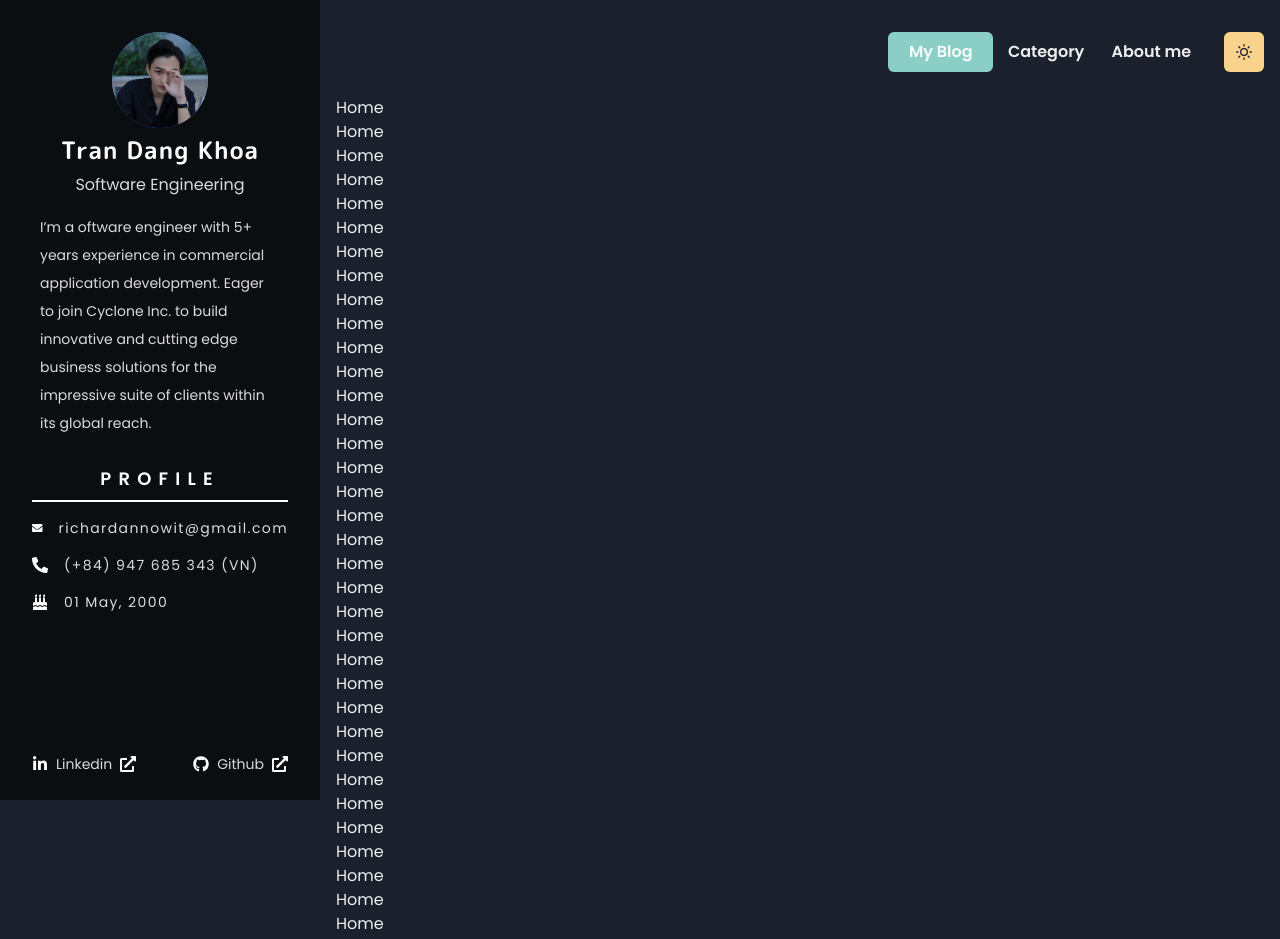
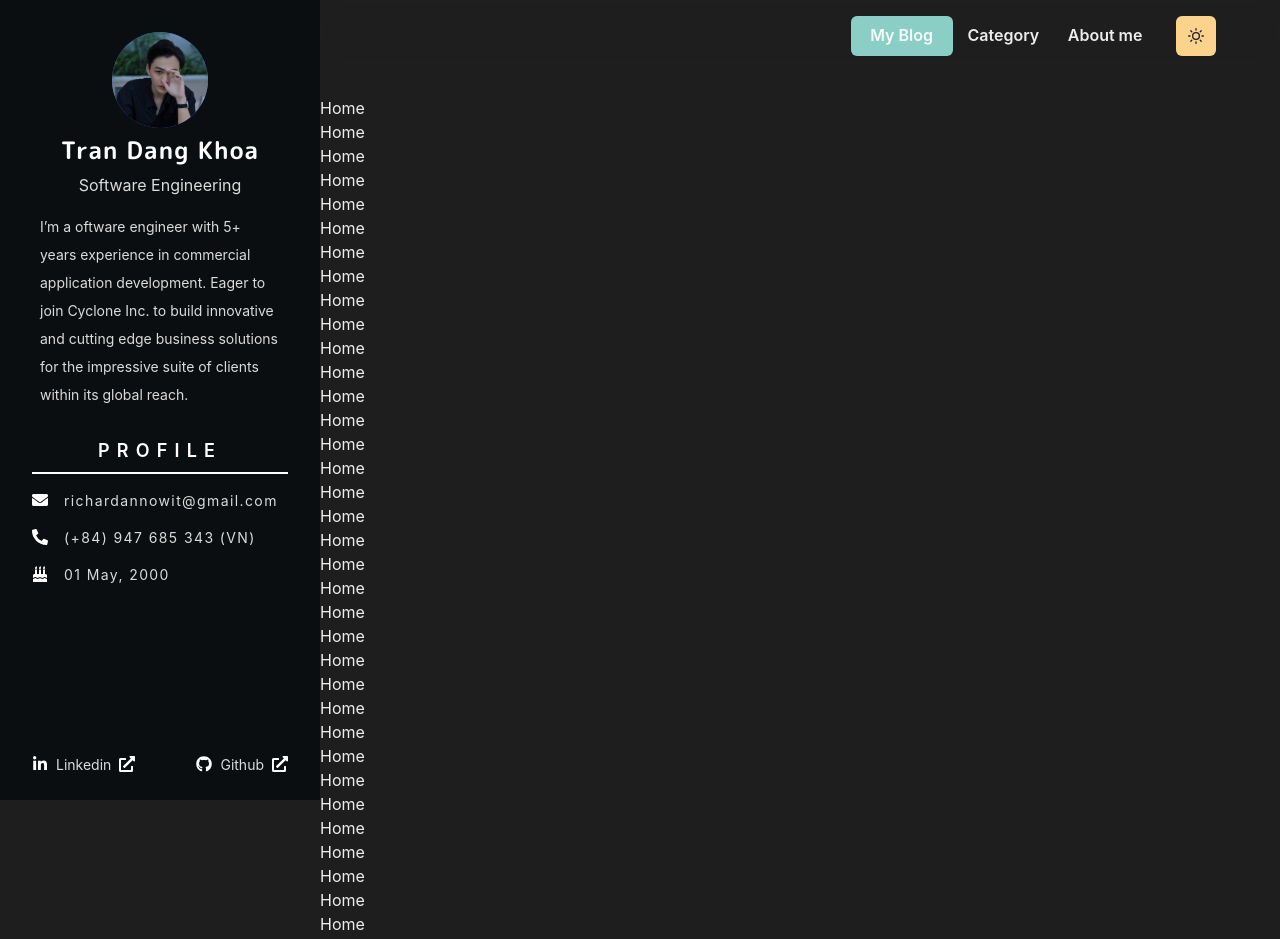
Before and after one commit to richardktran/Personal-Blog, a Next.js app: page / in a window 1280 px wide. Shown: the top 939 px of the page. Built offline with nearby package versions, Linux system fonts and the light colour scheme.

Commit message:
blur for navbar and layout for main section

```diff
--- a/components/info/ProfileSection.js
+++ b/components/info/ProfileSection.js
@@ -14,7 +14,9 @@ export default function ProfileSection() {
             flexDir='column' w='25%'
             bg={bg}
             minHeight="100%"
-            d={{ base: 'none', md: 'none', lg: 'flex', xl: 'flex' }}>
+            d={{ base: 'none', md: 'none', lg: 'flex', xl: 'flex' }}
+            zIndex={0}
+        >
             <Flex
                 as='section'
                 direction='column'
--- a/layouts/index.js
+++ b/layouts/index.js
@@ -1,4 +1,4 @@
-import { Box, HStack } from '@chakra-ui/react';
+import { Box, HStack, useColorModeValue } from '@chakra-ui/react';
 import Head from 'next/head';
 import React from 'react';
 import ProfileSection from '../components/info/ProfileSection';
@@ -19,21 +19,17 @@ export default function Layout({ children, router }) {
                 <meta property="og:image" content="/card.png" />
                 <title>Richard Annowit - Homepage</title>
             </Head>
-            <HStack>
+            <Navbar path={router.asPath} />
             <ProfileSection />
-                <Navbar path={router.asPath} />
             <Box
                 pl={{ base: '0', md: '0', lg: '25%', xl: '25%' }}
                 pt='6rem'
                 w='100%'
-                    // bg='#1E1E1E'
+                bg={useColorModeValue('#FFFFFF', '#1E1E1E')}
                 minHeight='100vh'
             >
-
                 {children}
             </Box>
-
-            </HStack>
 
         </>
     );
--- a/layouts/navbar.js
+++ b/layouts/navbar.js
@@ -8,7 +8,7 @@ import {
     MenuButton,
     MenuList,
     MenuItem,
-    Link,
+    Box,
     Text
 } from '@chakra-ui/react'
 import React from 'react';
@@ -20,12 +20,23 @@ import { HamburgerIcon } from '@chakra-ui/icons'
 export default function Navbar({ path }) {
     const { toggleColorMode } = useColorMode()
     return (
-        <Flex>
+        <Box
+            position="fixed"
+            as="nav"
+            w="100%"
+            top="0"
+            pt='1rem'
+            width="100%"
+            height="4rem"
+            css={{ backdropFilter: 'blur(10px)' }}
+            // bg={useColorModeValue('#FFFFFF', '#1E1E1E')}
+            zIndex={0}
+        >
             <Flex
                 pos='fixed'
-                top="2rem"
                 right='1rem'
                 align='center'
+                pr={{ base: '1rem', lg: '3rem' }}
             >
                 <Flex
                     display={{ base: 'none', lg: 'flex' }}
@@ -71,7 +82,7 @@ export default function Navbar({ path }) {
                     </Menu>
                 </Flex>
             </Flex>
-        </Flex>
+        </Box>
     );
 }
 
@@ -81,6 +92,12 @@ const LinkItem = ({ href, children, path }) => {
     return (
         <NextLink href={href} passHref>
             <Button
+                _focus={{
+                    outline: 'none',
+                }}
+                _hover={{
+                    backgroundColor: undefined
+                }}
                 variant='ghost'
                 aria-label={children}
                 w='100%'
--- a/pages/index.js
+++ b/pages/index.js
@@ -4,44 +4,44 @@
 export default function Home() {
   return (
     <>
-      <h1 color='#ffffff'>Home</h1>
-      <h1 color='#ffffff'>Home</h1>
-      <h1 color='#ffffff'>Home</h1>
-      <h1 color='#ffffff'>Home</h1>
-      <h1 color='#ffffff'>Home</h1>
-      <h1 color='#ffffff'>Home</h1>
-      <h1 color='#ffffff'>Home</h1>
-      <h1 color='#ffffff'>Home</h1>
-      <h1 color='#ffffff'>Home</h1>
-      <h1 color='#ffffff'>Home</h1>
-      <h1 color='#ffffff'>Home</h1>
-      <h1 color='#ffffff'>Home</h1>
-      <h1 color='#ffffff'>Home</h1>
-      <h1 color='#ffffff'>Home</h1>
-      <h1 color='#ffffff'>Home</h1>
-      <h1 color='#ffffff'>Home</h1>
-      <h1 color='#ffffff'>Home</h1>
-      <h1 color='#ffffff'>Home</h1>
-      <h1 color='#ffffff'>Home</h1>
-      <h1 color='#ffffff'>Home</h1>
-      <h1 color='#ffffff'>Home</h1>
-      <h1 color='#ffffff'>Home</h1>
-      <h1 color='#ffffff'>Home</h1>
-      <h1 color='#ffffff'>Home</h1>
-      <h1 color='#ffffff'>Home</h1>
-      <h1 color='#ffffff'>Home</h1>
-      <h1 color='#ffffff'>Home</h1>
-      <h1 color='#ffffff'>Home</h1>
-      <h1 color='#ffffff'>Home</h1>
-      <h1 color='#ffffff'>Home</h1>
-      <h1 color='#ffffff'>Home</h1>
-      <h1 color='#ffffff'>Home</h1>
-      <h1 color='#ffffff'>Home</h1>
-      <h1 color='#ffffff'>Home</h1>
-      <h1 color='#ffffff'>Home</h1>
-      <h1 color='#ffffff'>Home</h1>
-      <h1 color='#ffffff'>Home</h1>
-      <h1 color='#ffffff'>Home</h1>
+      <p color='#ffffff'>Home</p>
+      <p color='#ffffff'>Home</p>
+      <p color='#ffffff'>Home</p>
+      <p color='#ffffff'>Home</p>
+      <p color='#ffffff'>Home</p>
+      <p color='#ffffff'>Home</p>
+      <p color='#ffffff'>Home</p>
+      <p color='#ffffff'>Home</p>
+      <p color='#ffffff'>Home</p>
+      <p color='#ffffff'>Home</p>
+      <p color='#ffffff'>Home</p>
+      <p color='#ffffff'>Home</p>
+      <p color='#ffffff'>Home</p>
+      <p color='#ffffff'>Home</p>
+      <p color='#ffffff'>Home</p>
+      <p color='#ffffff'>Home</p>
+      <p color='#ffffff'>Home</p>
+      <p color='#ffffff'>Home</p>
+      <p color='#ffffff'>Home</p>
+      <p color='#ffffff'>Home</p>
+      <p color='#ffffff'>Home</p>
+      <p color='#ffffff'>Home</p>
+      <p color='#ffffff'>Home</p>
+      <p color='#ffffff'>Home</p>
+      <p color='#ffffff'>Home</p>
+      <p color='#ffffff'>Home</p>
+      <p color='#ffffff'>Home</p>
+      <p color='#ffffff'>Home</p>
+      <p color='#ffffff'>Home</p>
+      <p color='#ffffff'>Home</p>
+      <p color='#ffffff'>Home</p>
+      <p color='#ffffff'>Home</p>
+      <p color='#ffffff'>Home</p>
+      <p color='#ffffff'>Home</p>
+      <p color='#ffffff'>Home</p>
+      <p color='#ffffff'>Home</p>
+      <p color='#ffffff'>Home</p>
+      <p color='#ffffff'>Home</p>
     </>
   )
 }
--- a/theme/index.js
+++ b/theme/index.js
@@ -16,7 +16,7 @@ const styles = {
 
 const fonts = {
     heading: "'M PLUS Rounded 1c'",
-    body: "'Poppins'"
+    // body: "'Poppins'"
 }
 
 const theme = extendTheme({
```
Lines whose indentation alone changed are shown as unchanged.
